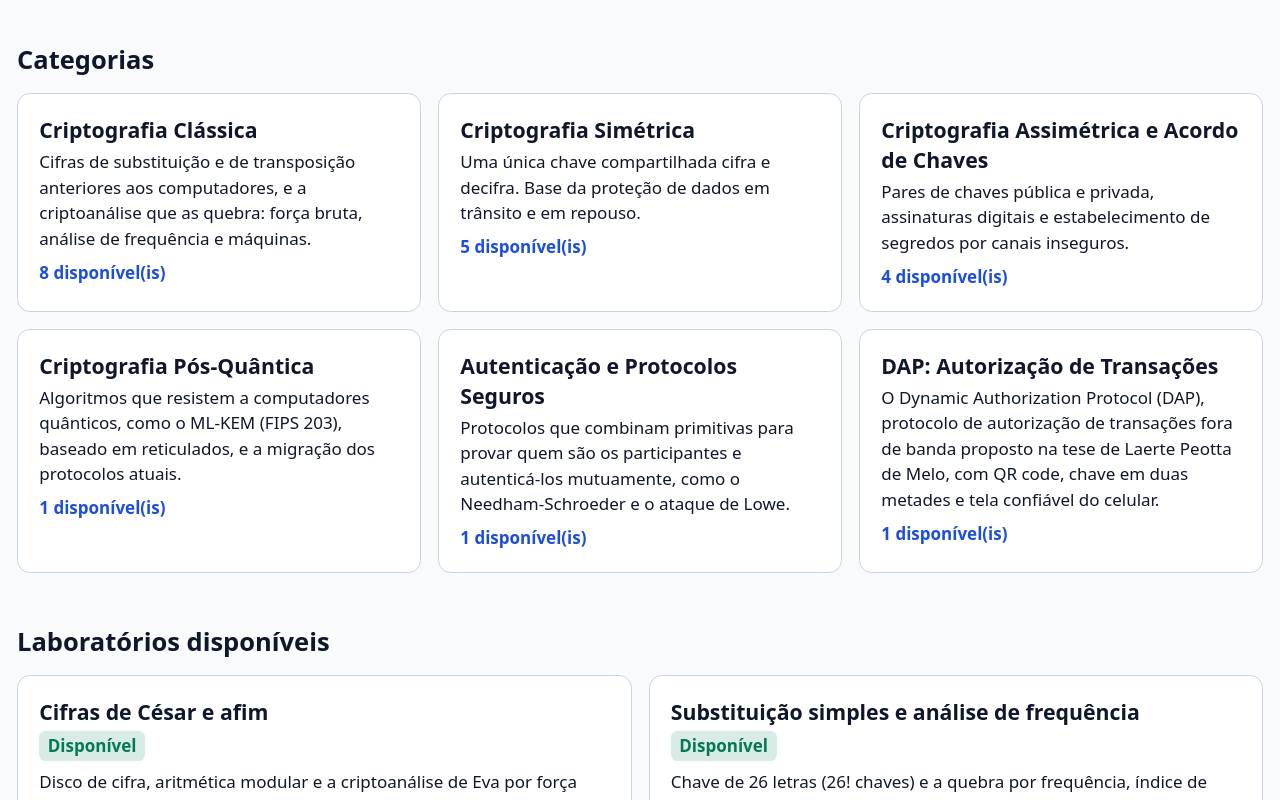
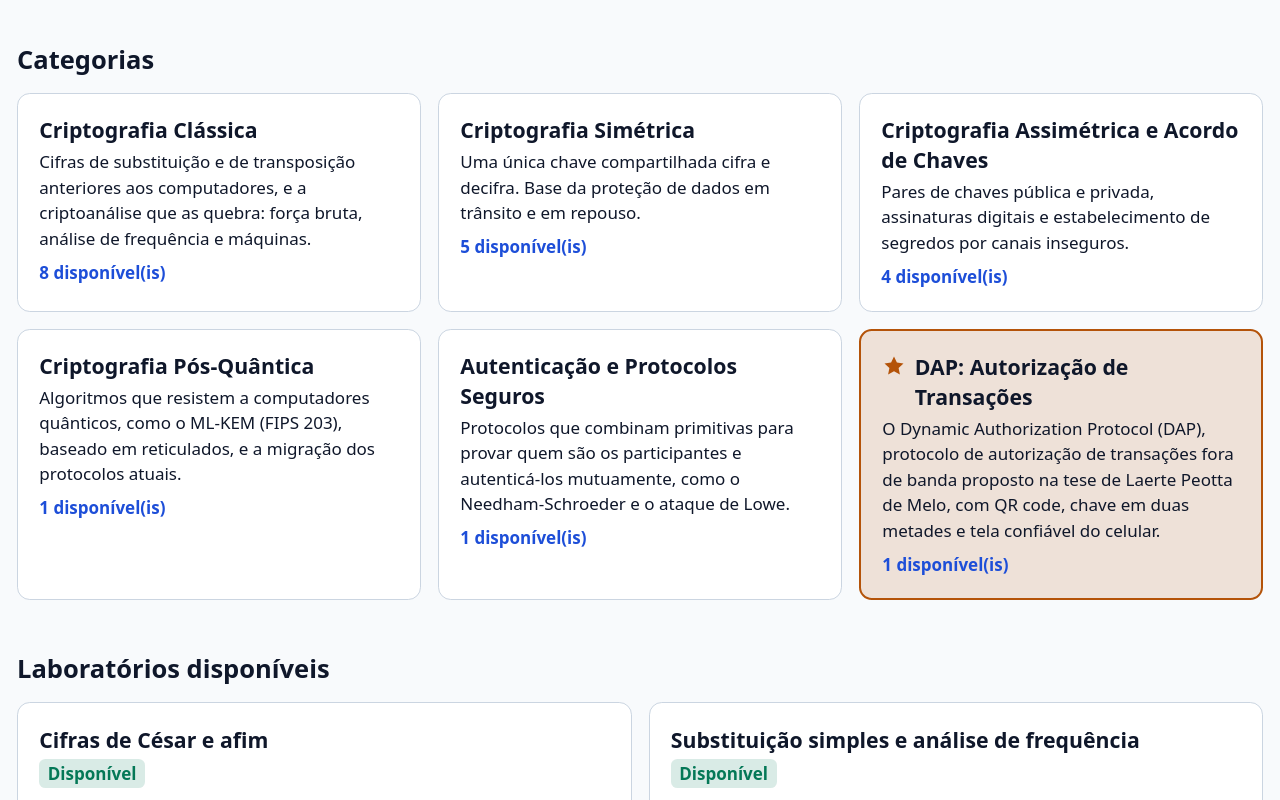
Before and after one commit to peotta/CryptoNet, a React (Vite) app: page / in a window 1280 px wide. Shown: the part 741-1541 px from the top of the page. Built offline with nearby package versions, Linux system fonts and the light colour scheme.

Commit message:
Destaca o quadro da categoria DAP na página inicial com fundo e estrela

```diff
--- a/src/pages/Home.tsx
+++ b/src/pages/Home.tsx
@@ -62,8 +62,22 @@ export function Home() {
             const labs = labsByCategory(c.id);
             const soon = labs.filter((l) => l.status === 'planned').length;
             return (
-              <Link key={c.id} to={`/categoria/${c.id}`} className="block rounded-xl border border-line bg-surface p-5 hover:bg-surface2">
-                <h3 className="text-xl font-bold">{c.title}</h3>
+              <Link
+                key={c.id}
+                to={`/categoria/${c.id}`}
+                className={`block rounded-xl border p-5 ${c.id === 'dap' ? 'border-2 border-warn bg-warn/15 hover:bg-warn/25' : 'border-line bg-surface hover:bg-surface2'}`}
+              >
+                <h3 className="flex items-start gap-2 text-xl font-bold">
+                  {c.id === 'dap' && (
+                    <>
+                      <svg aria-hidden="true" viewBox="0 0 24 24" width="24" height="24" className="mt-0.5 shrink-0 text-warn" fill="currentColor">
+                        <path d="M12 2.5l2.9 6.1 6.6.8-4.9 4.6 1.3 6.6L12 17.3l-5.9 3.3 1.3-6.6L2.5 9.4l6.6-.8z" />
+                      </svg>
+                      <span className="sr-only">Em destaque: </span>
+                    </>
+                  )}
+                  {c.title}
+                </h3>
                 <p className="mt-1 text-base">{c.description}</p>
                 <p className="mt-2 text-base font-semibold text-accent">
                   {labs.filter((l) => l.status === 'available').length} disponível(is){soon > 0 ? ` · ${soon} em breve` : ''}
```
